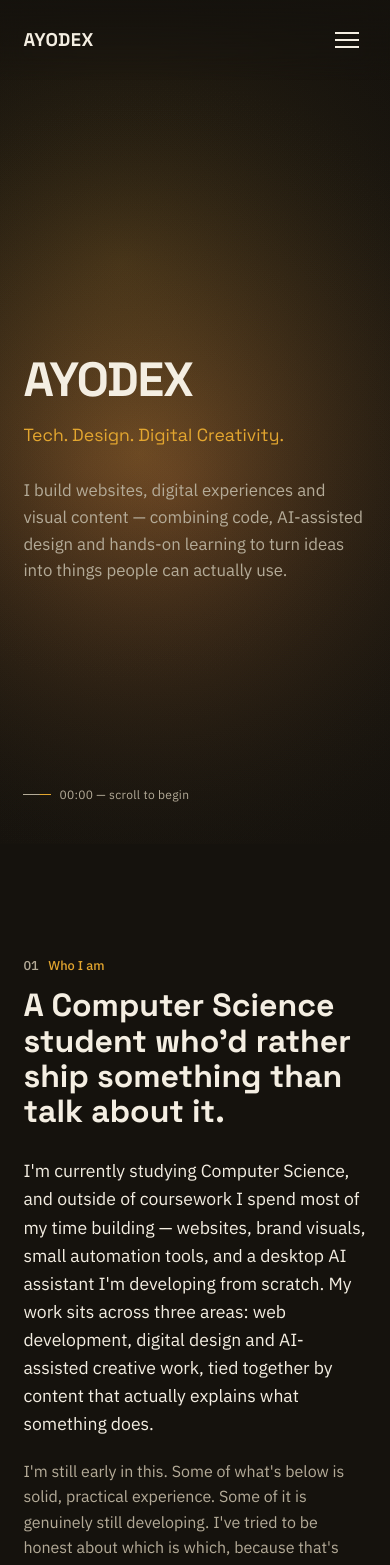
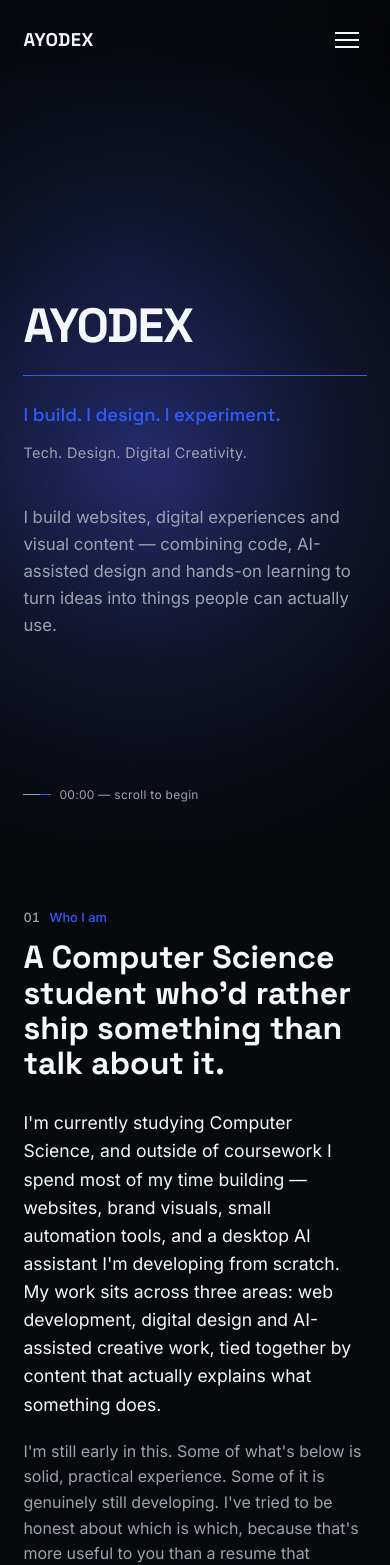
Before and after one commit to elasoruayodeji/ayodex-portfolio, a Next.js app: page / in a window 390 px wide. Shown: the top 1565 px of the page. Built offline with nearby package versions, Linux system fonts and the light colour scheme.

Commit message:
Rebrand: dark + electric blue, new fonts, better mobile nav

```diff
--- a/app/globals.css
+++ b/app/globals.css
@@ -5,28 +5,23 @@
    ============================================ */
 :root {
   /* Core palette */
-  --ink: #15120D;
-  --panel: #1E1810;
-  --panel-2: #241D13;
-  --paper: #F4EEE2;
-  --paper-dim: #B4AB98;
-  --gold: #E3A62F;
-  --rust: #B5563A;
+  --ink: #07090D;
+  --panel: #11141A;
+  --panel-2: #171A22;
+  --paper: #F5F7FA;
+  --paper-dim: #9CA3AF;
+  --gold: #315CFF;       /* primary accent — electric blue */
+  --rust: #6D5DFB;       /* secondary accent — indigo */
 
   /* Lines */
-  --line: rgba(244, 238, 226, 0.14);
-  --line-strong: rgba(244, 238, 226, 0.28);
+  --line: rgba(245, 247, 250, 0.08);
+  --line-strong: rgba(245, 247, 250, 0.16);
 
   /* Layout */
   --maxw: 74rem;
   --side: clamp(1.25rem, 6vw, 5rem);
 }
 
-/* ============================================
-   Tailwind theme bridge
-   Makes Tailwind utilities like `bg-ink`, `text-gold`
-   ============================================ */
-/* Tailwind CSS v4 directive: `@theme` is intentionally non-standard CSS. */
 @theme inline {
   --color-ink: var(--ink);
   --color-panel: var(--panel);
@@ -39,12 +34,10 @@
   --color-line-strong: var(--line-strong);
 
   --font-display: var(--font-display);
+  --font-section: var(--font-section);
   --font-sans: var(--font-sans);
 }
 
-/* ============================================
-   Base
-   ============================================ */
 * {
   box-sizing: border-box;
 }
@@ -66,7 +59,7 @@ body {
 
 ::selection {
   background: var(--gold);
-  color: var(--ink);
+  color: var(--paper);
 }
 
 :focus-visible {
@@ -80,9 +73,6 @@ video {
   display: block;
 }
 
-/* ============================================
-   Utility classes (used across components)
-   ============================================ */
 .wrap {
   max-width: var(--maxw);
   margin: 0 auto;
@@ -98,6 +88,7 @@ video {
   display: flex;
   align-items: center;
   gap: 0.6rem;
+  font-family: var(--font-sans);
 }
 
 .eyebrow .num {
@@ -105,9 +96,11 @@ video {
   font-variant-numeric: tabular-nums;
 }
 
-/* ============================================
-   Reduced motion
-   ============================================ */
+/* Section headings use Sora */
+h2.section-title {
+  font-family: var(--font-section), system-ui, sans-serif;
+}
+
 @media (prefers-reduced-motion: reduce) {
   *,
   *::before,
--- a/app/layout.tsx
+++ b/app/layout.tsx
@@ -1,5 +1,5 @@
 import type { Metadata } from "next";
-import { Space_Grotesk, IBM_Plex_Sans } from "next/font/google";
+import { Space_Grotesk, Sora, Inter } from "next/font/google";
 import "./globals.css";
 
 const display = Space_Grotesk({
@@ -8,7 +8,13 @@ const display = Space_Grotesk({
   weight: ["400", "500", "600", "700"],
 });
 
-const sans = IBM_Plex_Sans({
+const section = Sora({
+  variable: "--font-section",
+  subsets: ["latin"],
+  weight: ["400", "500", "600", "700"],
+});
+
+const sans = Inter({
   variable: "--font-sans",
   subsets: ["latin"],
   weight: ["400", "500", "600"],
@@ -18,7 +24,7 @@ export const metadata: Metadata = {
   title: "AYODEX — Tech. Design. Digital Creativity.",
   description:
     "I build websites, digital experiences and visual content. Computer Science student. Real projects, honestly presented.",
-  metadataBase: new URL("https://ayodex.com"),
+  metadataBase: new URL("https://ayodex-portfolio.vercel.app"),
   openGraph: {
     title: "AYODEX — Tech. Design. Digital Creativity.",
     description:
@@ -33,7 +39,10 @@ export default function RootLayout({
   children: React.ReactNode;
 }>) {
   return (
-    <html lang="en" className={`${display.variable} ${sans.variable}`}>
+    <html
+      lang="en"
+      className={`${display.variable} ${section.variable} ${sans.variable}`}
+    >
       <body>{children}</body>
     </html>
   );
--- a/components/Hero.tsx
+++ b/components/Hero.tsx
@@ -12,7 +12,7 @@ export default function Hero() {
       <HeroCanvas />
 
       <div className="wrap relative z-10">
-        <h1 className="font-display font-bold leading-[1.02] tracking-tight text-[clamp(3rem,11vw,7.2rem)]">
+        <h1 className="font-[family-name:var(--font-display)] font-bold leading-[1.02] tracking-tight text-[clamp(3rem,11vw,7.2rem)] text-paper">
           <motion.span
             initial={{ y: "105%" }}
             animate={{ y: 0 }}
@@ -23,11 +23,31 @@ export default function Hero() {
           </motion.span>
         </h1>
 
+        {/* Electric blue line that draws itself */}
+        <motion.div
+          initial={{ scaleX: 0 }}
+          animate={{ scaleX: 1 }}
+          transition={{ delay: 0.6, duration: 1.1, ease: [0.2, 0.7, 0.2, 1] }}
+          style={{ originX: 0 }}
+          className="h-px w-full max-w-[26rem] bg-[#315CFF] mt-6"
+        />
+
+        {/* Primary tagline — blue */}
         <motion.div
           initial={{ opacity: 0, y: 8 }}
           animate={{ opacity: 1, y: 0 }}
-          transition={{ delay: 0.7, duration: 0.8 }}
-          className="font-display text-gold mt-4 text-[clamp(1.1rem,2.6vw,1.6rem)]"
+          transition={{ delay: 0.9, duration: 0.8 }}
+          className="font-[family-name:var(--font-display)] text-[#315CFF] mt-6 text-[clamp(1.15rem,2.6vw,1.7rem)] font-medium"
+        >
+          I build. I design. I experiment.
+        </motion.div>
+
+        {/* Supporting line — dim */}
+        <motion.div
+          initial={{ opacity: 0, y: 8 }}
+          animate={{ opacity: 1, y: 0 }}
+          transition={{ delay: 1.05, duration: 0.8 }}
+          className="text-paper-dim mt-3 text-[0.9rem] tracking-wide"
         >
           Tech. Design. Digital Creativity.
         </motion.div>
@@ -35,8 +55,8 @@ export default function Hero() {
         <motion.p
           initial={{ opacity: 0, y: 8 }}
           animate={{ opacity: 1, y: 0 }}
-          transition={{ delay: 0.95, duration: 0.8 }}
-          className="text-paper-dim max-w-[38rem] mt-7 text-[1.05rem]"
+          transition={{ delay: 1.25, duration: 0.8 }}
+          className="text-paper-dim max-w-[38rem] mt-10 text-[1.05rem]"
         >
           I build websites, digital experiences and visual content — combining
           code, AI-assisted design and hands-on learning to turn ideas into
@@ -46,7 +66,7 @@ export default function Hero() {
 
       <div className="absolute bottom-10 left-[var(--side)] text-paper-dim text-[0.75rem] flex items-center gap-2 tracking-wide">
         <span className="w-7 h-px bg-paper-dim relative overflow-hidden">
-          <span className="absolute inset-0 bg-gold animate-[scan_1.8s_ease-in-out_infinite]" />
+          <span className="absolute inset-0 bg-[#315CFF] animate-[scan_1.8s_ease-in-out_infinite]" />
         </span>
         <span>00:00 — scroll to begin</span>
       </div>
--- a/components/HeroCanvas.tsx
+++ b/components/HeroCanvas.tsx
@@ -2,10 +2,6 @@
 
 import { useEffect, useRef } from "react";
 
-/**
- * Generative background — slow-drifting gold/rust ink on ink-dark.
- * Renders to a canvas that fills its parent. No external assets.
- */
 export default function HeroCanvas() {
   const canvasRef = useRef<HTMLCanvasElement>(null);
 
@@ -16,7 +12,6 @@ export default function HeroCanvas() {
     const ctx = canvas.getContext("2d");
     if (!ctx) return;
 
-    // Respect reduced-motion preference
     const prefersReduced = window.matchMedia(
       "(prefers-reduced-motion: reduce)"
     ).matches;
@@ -41,7 +36,6 @@ export default function HeroCanvas() {
     resize();
     window.addEventListener("resize", resize);
 
-    // Ink blobs — position drifts over time
     type Blob = {
       baseX: number;
       baseY: number;
@@ -53,11 +47,12 @@ export default function HeroCanvas() {
       phase: number;
     };
 
+    // Subtle electric blue + indigo glows
     const palette = [
-      "rgba(227, 166, 47, 0.20)", // gold
-      "rgba(181, 86, 58, 0.16)",  // rust
-      "rgba(227, 166, 47, 0.10)", // gold, lighter
-      "rgba(181, 86, 58, 0.08)",  // rust, lighter
+      "rgba(49, 92, 255, 0.18)",  // electric blue
+      "rgba(109, 93, 251, 0.14)", // indigo
+      "rgba(49, 92, 255, 0.08)",  // blue, lighter
+      "rgba(109, 93, 251, 0.06)", // indigo, lighter
     ];
 
     const blobs: Blob[] = palette.map((color, i) => ({
@@ -77,11 +72,9 @@ export default function HeroCanvas() {
     const draw = (t: number) => {
       const elapsed = t - start;
 
-      // Base fill
-      ctx.fillStyle = "#15120D";
+      ctx.fillStyle = "#07090D";
       ctx.fillRect(0, 0, width, height);
 
-      // Blobs
       ctx.globalCompositeOperation = "lighter";
       for (const b of blobs) {
         const cx =
@@ -93,7 +86,7 @@ export default function HeroCanvas() {
 
         const grad = ctx.createRadialGradient(cx, cy, 0, cx, cy, r);
         grad.addColorStop(0, b.color);
-        grad.addColorStop(1, "rgba(21, 18, 13, 0)");
+        grad.addColorStop(1, "rgba(7, 9, 13, 0)");
 
         ctx.fillStyle = grad;
         ctx.beginPath();
@@ -102,7 +95,6 @@ export default function HeroCanvas() {
       }
       ctx.globalCompositeOperation = "source-over";
 
-      // Subtle grain — drawn occasionally, cheap
       if (!prefersReduced) {
         raf = requestAnimationFrame(draw);
       }
--- a/components/Nav.tsx
+++ b/components/Nav.tsx
@@ -14,19 +14,13 @@ const links = [
 export default function Nav() {
   const [open, setOpen] = useState(false);
 
-  // Lock body scroll when menu is open
   useEffect(() => {
-    if (open) {
-      document.body.style.overflow = "hidden";
-    } else {
-      document.body.style.overflow = "";
-    }
+    document.body.style.overflow = open ? "hidden" : "";
     return () => {
       document.body.style.overflow = "";
     };
   }, [open]);
 
-  // Close menu on Escape key
   useEffect(() => {
     const onKey = (e: KeyboardEvent) => {
       if (e.key === "Escape") setOpen(false);
@@ -36,11 +30,11 @@ export default function Nav() {
   }, []);
 
   return (
-    <header className="fixed top-0 left-0 right-0 z-50 flex items-center justify-between px-[var(--side)] py-5 backdrop-blur-md bg-gradient-to-b from-ink/90 to-transparent">
+    <header className="fixed top-0 left-0 right-0 z-50 flex items-center justify-between px-[var(--side)] py-5 backdrop-blur-md bg-gradient-to-b from-ink/80 to-transparent">
       <Link
         href="/"
         onClick={() => setOpen(false)}
-        className="font-display font-bold text-[1.15rem] tracking-wide relative z-[60]"
+        className="font-[family-name:var(--font-display)] font-bold text-[1.15rem] tracking-wide relative z-[70]"
       >
         AYODEX
       </Link>
@@ -51,19 +45,19 @@ export default function Nav() {
           <Link
             key={l.href}
             href={l.href}
-            className="text-paper-dim hover:text-gold transition-colors text-[0.92rem]"
+            className="text-paper-dim hover:text-[#315CFF] transition-colors text-[0.92rem]"
           >
             {l.label}
           </Link>
         ))}
       </nav>
 
-      {/* Hamburger button */}
+      {/* Hamburger — mobile only */}
       <button
         onClick={() => setOpen(!open)}
         aria-label={open ? "Close menu" : "Open menu"}
         aria-expanded={open}
-        className="md:hidden relative z-[60] w-10 h-10 flex flex-col items-center justify-center gap-[5px]"
+        className="md:hidden relative z-[70] w-10 h-10 flex flex-col items-center justify-center gap-[5px]"
       >
         <span
           className={`block w-6 h-[2px] bg-paper transition-transform duration-300 ${
@@ -82,31 +76,32 @@ export default function Nav() {
         />
       </button>
 
-      {/* Mobile menu overlay */}
+      {/* Backdrop */}
       {open && (
-        <>
-          {/* Backdrop — tap to close */}
         <div
           onClick={() => setOpen(false)}
-            className="md:hidden fixed inset-0 bg-ink/70 backdrop-blur-sm z-40"
+          className="md:hidden fixed inset-0 bg-black/70 backdrop-blur-sm z-[55]"
           aria-hidden="true"
         />
+      )}
 
-          {/* Menu panel */}
-          <nav className="md:hidden fixed top-0 right-0 bottom-0 w-[80vw] max-w-[320px] bg-panel z-50 pt-24 px-8 flex flex-col gap-7 shadow-[-10px_0_40px_rgba(0,0,0,0.6)] border-l border-line">
+      {/* Slide-in panel */}
+      <nav
+        className={`md:hidden fixed top-0 right-0 bottom-0 w-[80vw] max-w-[320px] bg-panel z-[60] pt-24 px-8 flex flex-col gap-6 shadow-[-10px_0_40px_rgba(0,0,0,0.6)] border-l border-line transition-transform duration-400 ease-[cubic-bezier(0.2,0.7,0.2,1)] ${
+          open ? "translate-x-0" : "translate-x-full"
+        }`}
+      >
         {links.map((l) => (
           <Link
             key={l.href}
             href={l.href}
             onClick={() => setOpen(false)}
-                className="text-[1.15rem] text-paper hover:text-gold transition-colors"
+            className="text-[1.15rem] text-paper hover:text-[#315CFF] transition-colors font-[family-name:var(--font-sans)]"
           >
             {l.label}
           </Link>
         ))}
       </nav>
-        </>
-      )}
     </header>
   );
 }
--- a/components/Section.tsx
+++ b/components/Section.tsx
@@ -13,17 +13,25 @@ type Props = {
 
 export function Section({ id, num, label, children, className = "" }: Props) {
   return (
-    <section id={id} className={`py-28 relative ${className}`}>
+    <section id={id} className={`py-16 md:py-28 relative ${className}`}>
       <div className="wrap">
-        <div className="eyebrow">
+        {/* Scene eyebrow — animates in */}
+        <motion.div
+          initial={{ opacity: 0, x: -12 }}
+          whileInView={{ opacity: 1, x: 0 }}
+          viewport={{ once: true, margin: "-80px" }}
+          transition={{ duration: 0.5, ease: "easeOut" }}
+          className="eyebrow"
+        >
           <span className="num">{num}</span>
           <span>{label}</span>
-        </div>
+        </motion.div>
+
         <motion.div
-          initial={{ opacity: 0, y: 22 }}
+          initial={{ opacity: 0, y: 30 }}
           whileInView={{ opacity: 1, y: 0 }}
           viewport={{ once: true, margin: "-80px" }}
-          transition={{ duration: 0.7, ease: "easeOut" }}
+          transition={{ duration: 0.7, ease: [0.2, 0.7, 0.2, 1] }}
         >
           {children}
         </motion.div>
```
Also changed, not shown: app/page.tsx (+5 -5 lines). Lines whose indentation alone changed are shown as unchanged.
